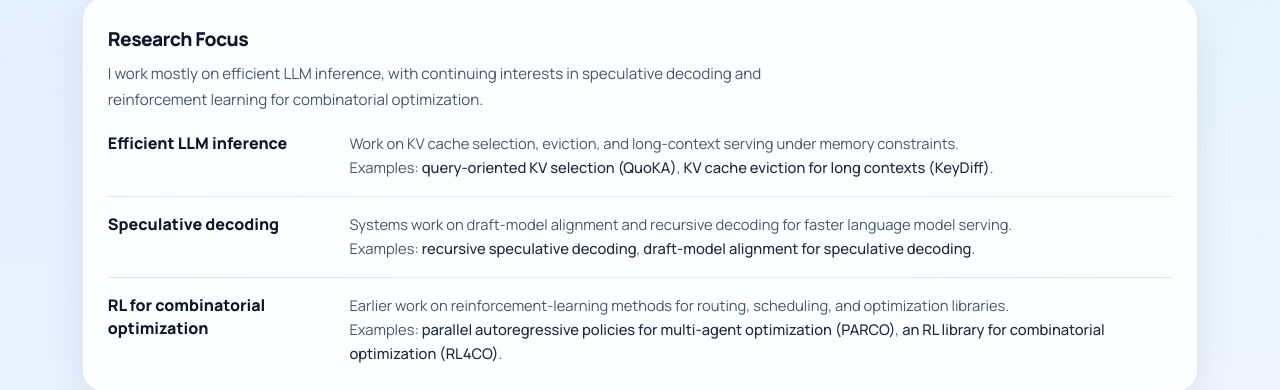
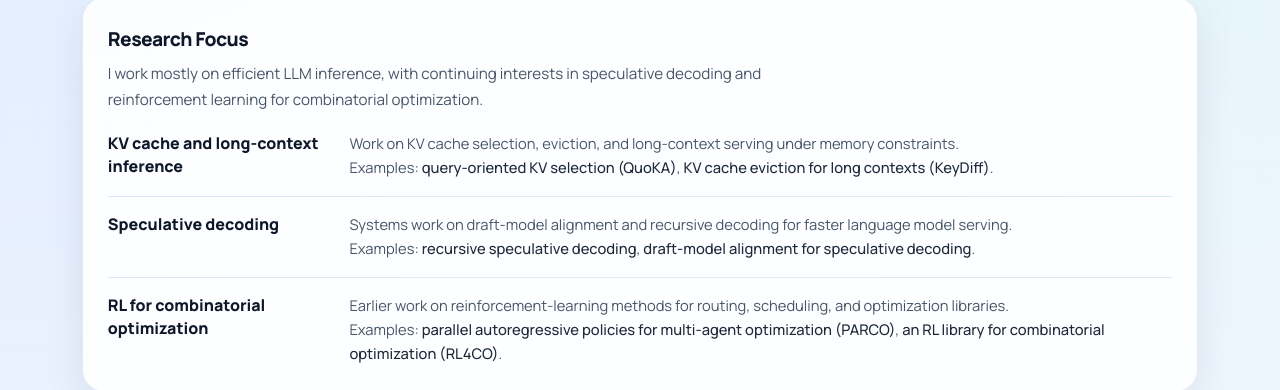
Before and after one commit to Junyoungpark/junyoungpark.github.io, a Jekyll site: the page built from index.md, in a window 1280 px wide and 900 px high, scrolled down 404 px. Shown: the part 128-518 px from the top of the window. Built offline with Jekyll 4.4.1, drawn with Linux system fonts in a browser that asks for light colours.

Commit message:
Refine research focus heading

```diff
--- a/index.md
+++ b/index.md
@@ -10,7 +10,7 @@ layout: default
 
 <div class="focus-list">
   <article class="focus-item">
-    <h3>Efficient LLM inference</h3>
+    <h3>KV cache and long-context inference</h3>
     <div class="focus-copy">
       <p>Work on KV cache selection, eviction, and long-context serving under memory constraints.</p>
       <p class="focus-papers">Examples: <a href="https://arxiv.org/abs/2602.08722">query-oriented KV selection (QuoKA)</a>, <a href="https://arxiv.org/abs/2504.15364">KV cache eviction for long contexts (KeyDiff)</a>.</p>
```
